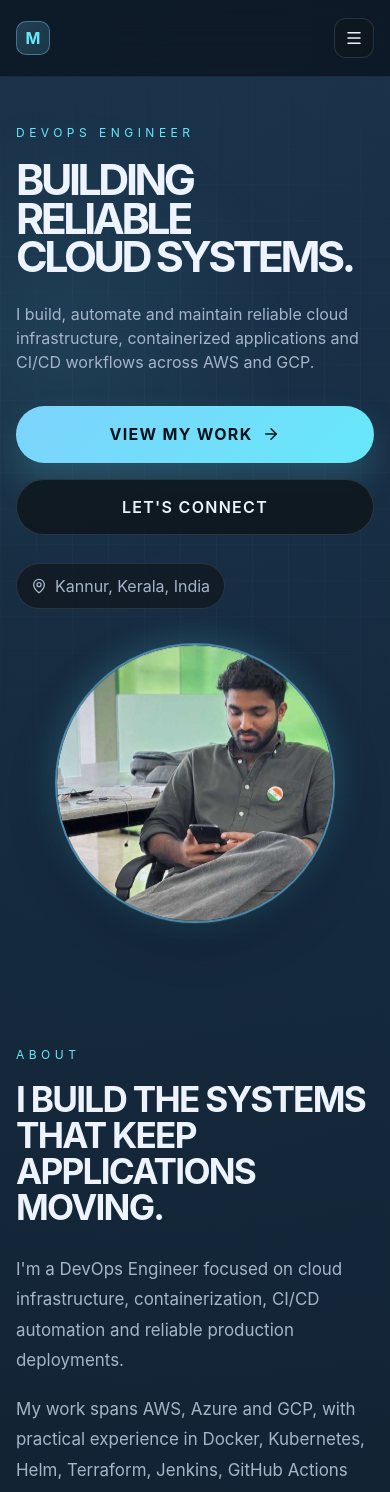
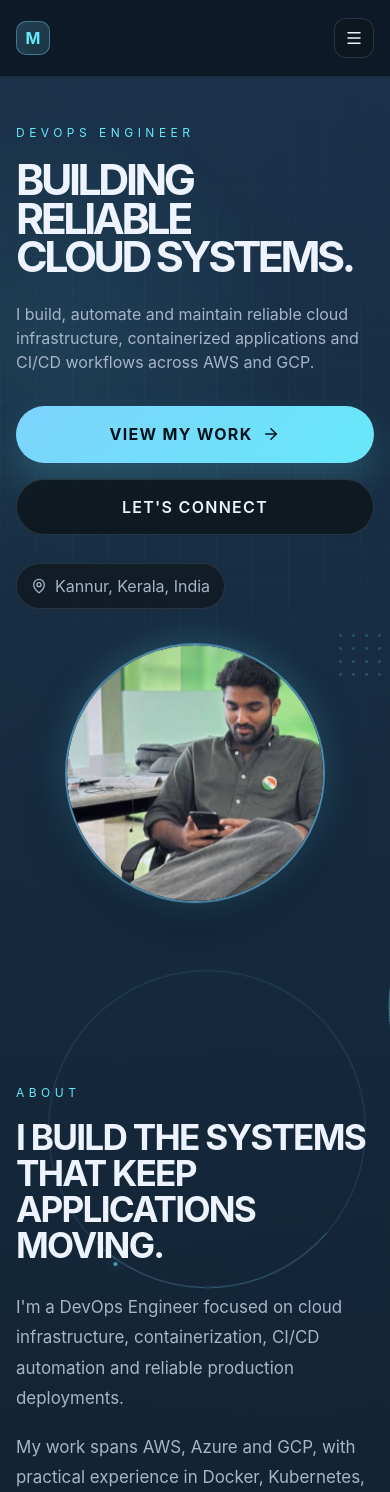
Before and after one commit to hadilhad1/portfolio, a React (Vite) app: page / in a window 390 px wide. Shown: the top 1492 px of the page. Built offline with nearby package versions, Linux system fonts and the light colour scheme.

Commit message:
Fix responsive hero ring animations

```diff
--- a/src/App.css
+++ b/src/App.css
@@ -286,6 +286,7 @@
   -webkit-mask: radial-gradient(circle, transparent 0 49.7%, #000 50%, #000 50.2%, transparent 50.5%);
   mask: radial-gradient(circle, transparent 0 49.7%, #000 50%, #000 50.2%, transparent 50.5%);
   transform: translate(-50%, -50%);
+  rotate: 0deg;
   animation: radarRotate 18s linear infinite;
   pointer-events: none;
 }
@@ -345,6 +346,7 @@
   border-radius: 50%;
   pointer-events: none;
   transform: translate(-50%, -50%);
+  rotate: 0deg;
   transition: opacity 0.5s ease, filter 0.5s ease;
 }
 
@@ -402,18 +404,18 @@
 }
 
 @keyframes radarRotate {
-  from { transform: translate(-50%, -50%) rotate(0deg); }
-  to { transform: translate(-50%, -50%) rotate(360deg); }
+  from { rotate: 0deg; }
+  to { rotate: 360deg; }
 }
 
 @keyframes orbitPrimary {
-  from { transform: translate(-50%, -50%) rotate(0deg); }
-  to { transform: translate(-50%, -50%) rotate(360deg); }
+  from { rotate: 0deg; }
+  to { rotate: 360deg; }
 }
 
 @keyframes orbitSecondary {
-  from { transform: translate(-50%, -50%) rotate(360deg); }
-  to { transform: translate(-50%, -50%) rotate(0deg); }
+  from { rotate: 360deg; }
+  to { rotate: 0deg; }
 }
 
 .about-section {
@@ -442,9 +444,25 @@
     gap: 24px;
   }
 
+  .hero-visual {
+    width: 378px;
+    height: 378px;
+    justify-self: center;
+  }
+
   .profile-frame {
     width: min(320px, 100%);
     height: 320px;
+  }
+
+  .profile-orbit-primary {
+    width: 348px;
+    height: 348px;
+  }
+
+  .profile-orbit-secondary {
+    width: 378px;
+    height: 378px;
   }
 }
 
@@ -808,10 +826,29 @@
 }
 
 @media (max-width: 780px) {
-  .hero-visual::before,
-  .hero-visual::after,
-  .profile-orbit {
-    display: none;
+  .hero-visual {
+    --photo-size: clamp(220px, 68vw, 280px);
+    width: calc(var(--photo-size) + 58px);
+    height: calc(var(--photo-size) + 58px);
+  }
+
+  .hero-visual {
+    justify-self: center;
+  }
+
+  .hero-visual::before {
+    display: block;
+    width: 100%;
+    height: 100%;
+  }
+
+  .hero-visual::after {
+    display: block;
+    top: -4%;
+    right: -10%;
+    width: 52px;
+    height: 52px;
+    background-size: 13px 13px;
   }
 
   .site-header {
@@ -860,11 +897,25 @@
   }
 
   .profile-frame {
-    width: min(280px, 100%);
-    height: 280px;
+    width: var(--photo-size);
+    height: var(--photo-size);
   }
 
   .profile-image {
+    height: 100%;
+  }
+
+  .profile-orbit {
+    display: block;
+  }
+
+  .profile-orbit-primary {
+    width: calc(100% - 30px);
+    height: calc(100% - 30px);
+  }
+
+  .profile-orbit-secondary {
+    width: 100%;
     height: 100%;
   }
 
@@ -882,6 +933,10 @@
 }
 
 @media (max-width: 520px) {
+  .hero-visual {
+    --photo-size: clamp(220px, 68vw, 260px);
+  }
+
   .brand-text {
     display: none;
   }
```
